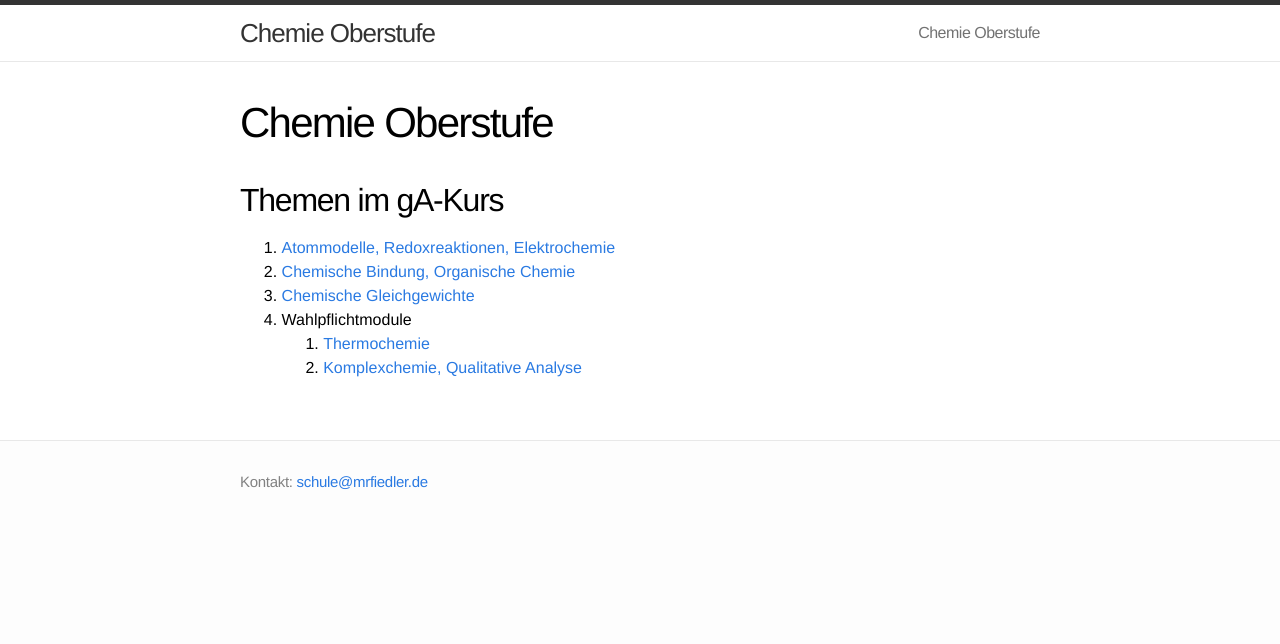
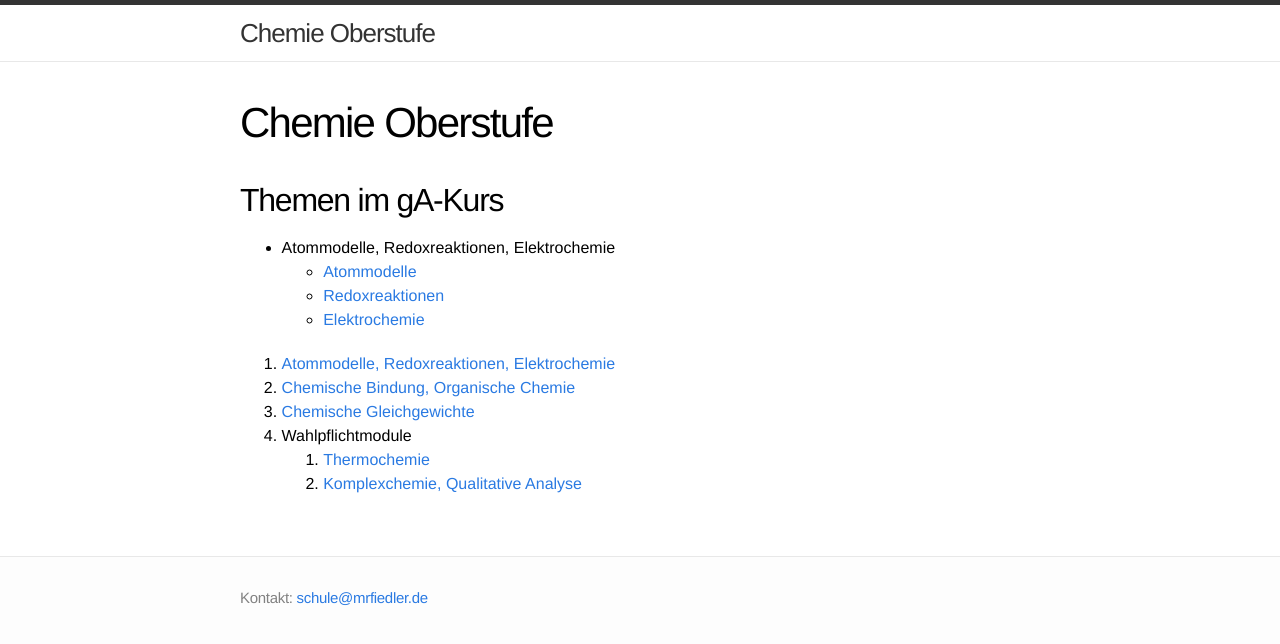
Before and after one commit to chemie-oberstufe/chemie-oberstufe.github.io, a Jekyll site: the page built from index.md, in a window 1280 px wide. Shown: the top 644 px of the page. Built offline with Jekyll 4.4.1, drawn with Linux system fonts in a browser that asks for light colours.

Commit message:
change index

```diff
--- a/index.md
+++ b/index.md
@@ -1,10 +1,17 @@
 ---
 title: Chemie Oberstufe
 layout: page
-showinmenu: true
+showinmenu: false
 ---
 
 ## Themen im gA-Kurs
+
+- Atommodelle, Redoxreaktionen, Elektrochemie
+	- [Atommodelle](themen/atommodelle)
+	- [Redoxreaktionen](themen/redoxreaktionen)
+	- [Elektrochemie](themen/elektrochemie)
+
+
 
 1. [Atommodelle, Redoxreaktionen, Elektrochemie](atommodelle-redoxreaktionen-elektrochemie)
 2. [Chemische Bindung, Organische Chemie](chemische_bindung-organische_chemie)
```
